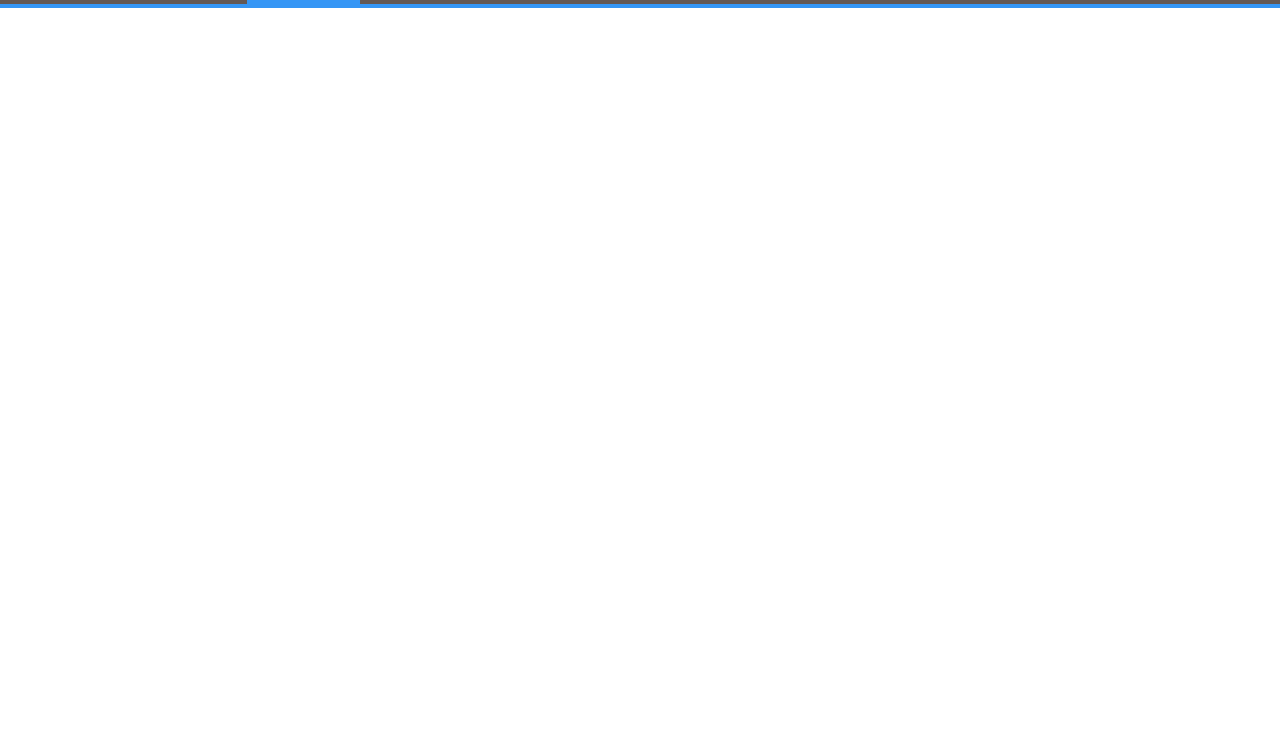
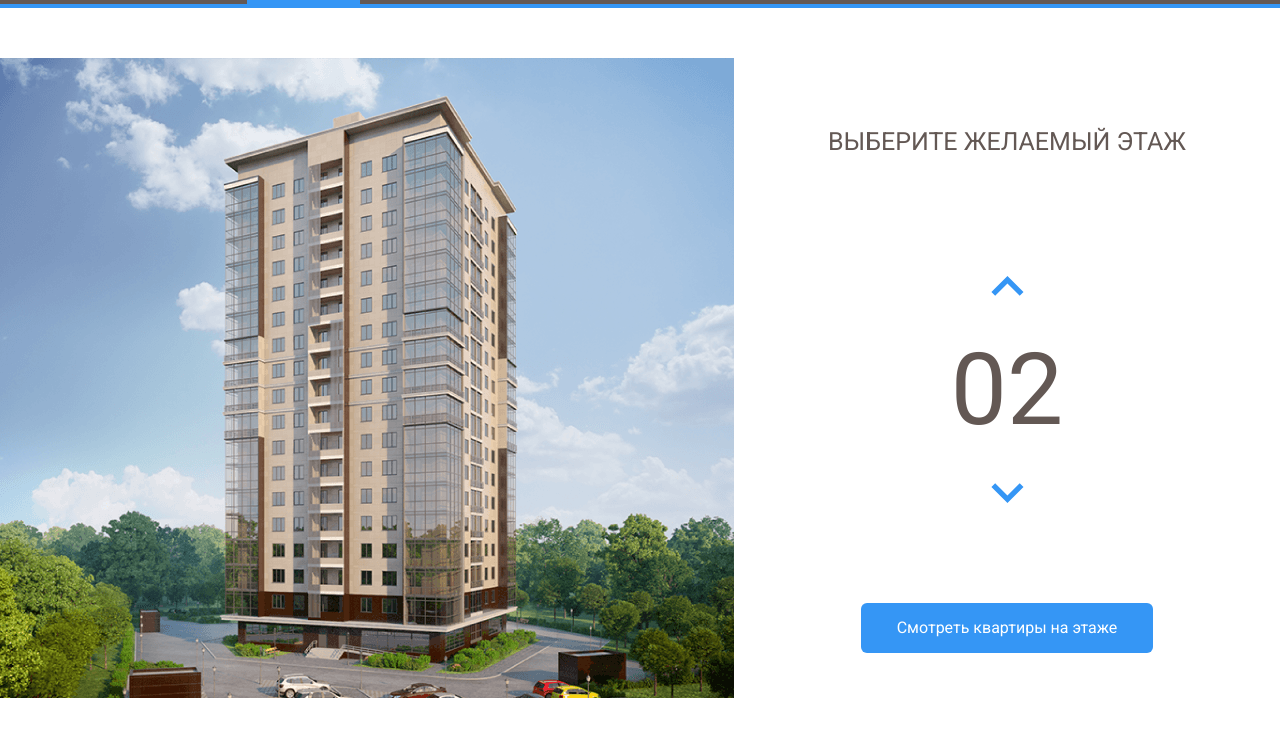
Before and after one commit to Max98002/melodia, a plain HTML site: page index.html in a window 1280 px wide. Shown: the part 51-788 px from the top of the page. Drawn offline with Linux system fonts and the light colour scheme.

Commit message:
second commit

```diff
--- a/assets/css/style.css
+++ b/assets/css/style.css
@@ -1,4 +1,6 @@
-*, *::after, *::before {
+*,
+*::after,
+*::before {
   box-sizing: border-box;
 }
 
@@ -84,3 +86,69 @@ ul {
   text-align: center;
   color: #FFFFFF;
 }
+
+.main {
+  display: flex;
+  justify-content: space-between;
+  max-width: 1280px;
+  margin: 0 auto;
+  padding-top: 54px;
+}
+
+.main-info {
+  display: flex;
+  flex-flow: column nowrap;
+  align-items: center;
+  justify-content: space-around;
+  flex-grow: 1;
+  text-align: center;
+}
+
+.home-image path {
+  opacity: 0;
+}
+
+.home-image path:hover {
+  opacity: 1;
+  cursor: pointer;
+}
+
+.counter-group {
+  display: flex;
+  flex-flow: column nowrap;
+  align-items: center;
+}
+
+.counter {
+  display: inline-block;
+  font-size: 100px;
+  color: #635854;
+  margin: 35px 0;
+}
+
+.counter-button {
+  background-color: #fff;
+  border: none;
+}
+
+.counter-arrow-down {
+  transform: rotateX(180deg);
+}
+
+.main-title {
+  font-weight: normal;
+  font-size: 25px;
+  text-transform: uppercase;
+  color: #635854;
+}
+
+.button {
+  padding: 16px 36px;
+  border: none;
+  cursor: pointer;
+  color: #fff;
+  border-radius: 6px;
+}
+.button-primary {
+  background: #3596F5;
+}
--- a/index.html
+++ b/index.html
@@ -21,7 +21,8 @@
       </a>
       <nav class="navbar-nav">
         <ul class="navbar-menu">
-          <li class="navbar-menu__item"><a href="#" class="navbar-menu__link navbar-menu__link_active">Подобрать<br>квартиру</a></li>
+          <li class="navbar-menu__item"><a href="#"
+              class="navbar-menu__link navbar-menu__link_active">Подобрать<br>квартиру</a></li>
           <li class="navbar-menu__item"><a href="#" class="navbar-menu__link">Забронировать<br>квартиру</a></li>
           <li class="navbar-menu__item"><a href="#" class="navbar-menu__link">Ход<br>строительства</a></li>
           <li class="navbar-menu__item"><a href="#" class="navbar-menu__link">Проектная<br>декларация</a></li>
@@ -34,6 +35,54 @@
     </div>
     <!-- /.navbar -->
   </header>
+
+  <main class="main">
+    <div class="main-image">
+      <svg class="home-image" width="734" height="640" viewBox="0 0 734 640" fill="none"
+        xmlns="http://www.w3.org/2000/svg" xmlns:xlink="http://www.w3.org/1999/xlink">
+        <rect width="734" height="640" fill="url(#pattern0)" />
+        <defs>
+          <pattern id="pattern0" patternContentUnits="objectBoundingBox" width="1" height="1">
+            <use xlink:href="#image0_1_86" transform="translate(-0.00408719) scale(0.0013624 0.0015625)" />
+          </pattern>
+          <image id="image0_1_86" width="740" height="640" xlink:href="assets/img/home/home.png" />
+        </defs>
+        <path d="M222 531L442.8 539L512 525.3V547L443.5 566.7L222 555.7V531Z" fill="#3595F6" fill-opacity="0.75" />
+        <path d="M223 530V505L443.3 508.3L513 505V525L443.7 538L223 530Z" fill="#3595F6" fill-opacity="0.75" />
+        <path d="M223 504V479H444H513V502L445 509L223 504Z" fill="#3595F6" fill-opacity="0.75" />
+        <path d="M223 480V455L444.3 451.3L512 458V480H444" fill="#3595F6" fill-opacity="0.75" />
+        <path d="M223 454V428L444.5 424.7L513 435.7V457L444 450.3L223 454Z" fill="#3595F6" fill-opacity="0.75" />
+        <path d="M222 427V403.3L443 391L514 414V435.3L443 423L222 427Z" fill="#3595F6" fill-opacity="0.75" />
+        <path d="M222 405V380L444.2 363.7L514 392.3V413L443.7 391.3L222 405Z" fill="#3595F6" fill-opacity="0.75" />
+        <path d="M222 380V355L444.5 334.7L514 371.3V392L442 363.3L222 380Z" fill="#3595F6" fill-opacity="0.75" />
+        <path d="M222 354V330L445 305.3L514 349.3V371L444.7 333L222 354Z" fill="#3595F6" fill-opacity="0.75" />
+        <path d="M222 329V305L444.5 276.3L514 327.3V348L443.7 305.7L222 329Z" fill="#3595F6" fill-opacity="0.75" />
+        <path d="M221 305V281L443.3 248L514 307.3V327L444 276.3L221 305Z" fill="#3595F6" fill-opacity="0.75" />
+        <path d="M222 280V256L443.2 221L513 285V306L444.3 247.7L222 280Z" fill="#3595F6" fill-opacity="0.75" />
+        <path d="M222 256V231L444.3 193L513 263.3V284L444 220L222 256Z" fill="#3595F6" fill-opacity="0.75" />
+        <path d="M222 230V205L442.8 161.3L513 240.3V263L444 189.7L222 230Z" fill="#3595F6" fill-opacity="0.75" />
+        <path d="M223 206V181L443 133L513 218V241L442.3 161.7L223 206Z" fill="#3595F6" fill-opacity="0.75" />
+        <path d="M222 181V156L441.8 104L513 196.3V219L443.3 132.7L222 181Z" fill="#3595F6" fill-opacity="0.75" />
+        <path d="M222 156V130L444 73.3L513 175V196L443.7 104.3L222 156Z" fill="#3595F6" fill-opacity="0.75" />
+      </svg>
+    </div>
+    <!-- /.main-image -->
+    <div class="main-info">
+      <h2 class="main-title">Выберите желаемый этаж</h2>
+      <div class="counter-group">
+        <button class="counter-button counter-up">
+          <img class="counter-arrow counter-arrow-up" src="./assets/img/home/arrow.svg" alt="">
+        </button>
+        <span class="counter">02</span>
+        <button class="counter-button counter-down">
+          <img class="counter-arrow counter-arrow-down" src="./assets/img/home/arrow.svg" alt="">
+        </button>
+      </div>
+      <button class="button button-primary">Смотреть  квартиры на этаже</button>
+    </div>
+    <!-- /.main-info -->
+  </main>
+
 </body>
 
 </html>
```
Also changed, not shown: assets/img/home/arrow.svg (added), assets/img/home/home.png (added), assets/img/home/home.svg (added), 1 other file.
